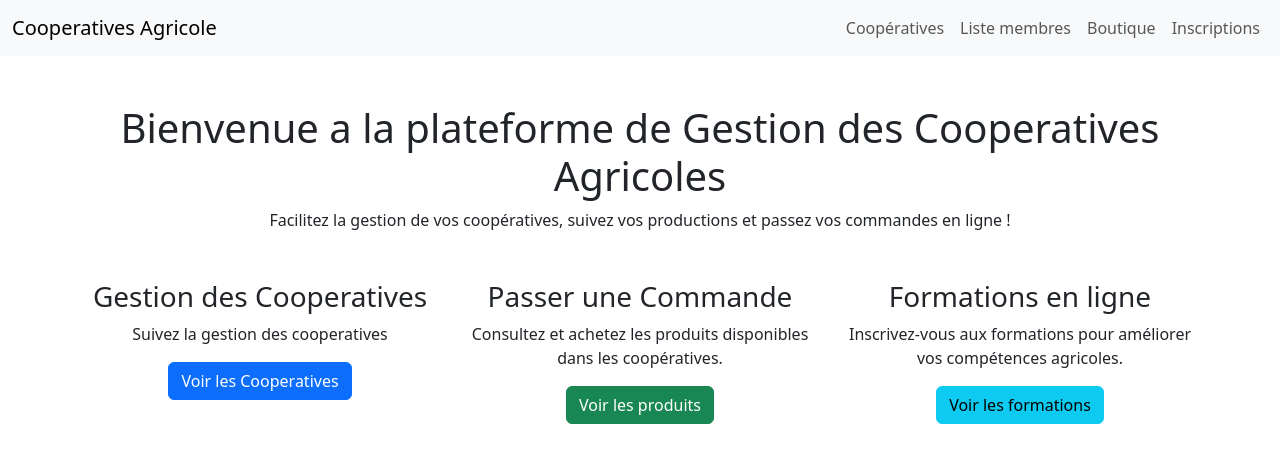
After one commit to bonito85/TestProjetAgricole, a Django app: page / in a window 1280 px wide. The commit adds this page. Shown: the top 463 px of the page. Run offline with Django 5.2, Linux system fonts and the light colour scheme.

Commit message:
modifications

```diff
--- /dev/null
+++ b/test1/members/templates/index.html
@@ -0,0 +1,60 @@
+<!DOCTYPE html>
+<html lang="fr">
+<head>
+    <meta charset="UTF-8">
+    <meta name="viewport" content="width=device-width, initial-scale=1.0">
+    <link href="https://cdn.jsdelivr.net/npm/bootstrap@5.3.3/dist/css/bootstrap.min.css" rel="stylesheet" integrity="sha384-QWTKZyjpPEjISv5WaRU9OFeRpok6YctnYmDr5pNlyT2bRjXh0JMhjY6hW+ALEwIH" crossorigin="anonymous">
+
+    <title>AgriProjet</title>
+</head>
+<body>
+    <div>
+        <nav class="navbar navbar-expand-lg navbar-light bg-light">
+            <div class="container-fluid">
+                <a class="navbar-brand" href="{% url 'liste_cooperative' %}">Cooperatives Agricole</a>
+                <button class="navbar-toggler" type="button" data-bs-toggle="collapse" data-bs-target="#navbarNav" aria-controls="navbarNav" aria-expanded="false" aria-label="Toggle navigation">
+                    <span class="navbar-toggler-icon"></span>
+                </button>
+                <div class="collapse navbar-collapse" id="navbar">
+                    <ul class="navbar-nav ms-auto">
+                        <li class="nav-item">
+                            <a class="nav-link" href="{% url 'liste_cooperative' %}">Coopératives</a>
+                        </li>
+                        <li class="nav-item">
+                            <a class="nav-link" href="#">Liste membres</a>
+                        </li>
+                        <li class="nav-item">
+                            <a class="nav-link" href="#">Boutique</a>
+                        </li>
+                        <li class="nav-item">
+                            <a class="nav-link" href="#">Inscriptions</a>
+                        </li>
+                    </ul>
+                </div>
+            </div>
+        </nav>
+    </div>
+    <!-- La partie article -->
+    <div class="container mt-5">
+        <h1 class="text-center">Bienvenue a la plateforme de Gestion des Cooperatives Agricoles</h1>
+        <p class="text-center">Facilitez la gestion de vos coopératives, suivez vos productions et passez vos commandes en ligne !</p>
+        <div class="row mt-5">
+            <div class="col-md-4 text-center">
+                <h3>Gestion des Cooperatives</h3>
+                <p>Suivez la gestion des cooperatives</p>
+                <a href="{% url 'liste_cooperative' %}" class="btn btn-primary">Voir les Cooperatives</a>
+            </div>
+            <div class="col-md-4 text-center">
+                <h3>Passer une Commande</h3>
+                <p>Consultez et achetez les produits disponibles dans les coopératives.</p>
+                <a href="#" class="btn btn-success">Voir les produits</a>
+            </div>
+            <div class="col-md-4 text-center">
+                <h3>Formations en ligne</h3>
+                <p>Inscrivez-vous aux formations pour améliorer vos compétences agricoles.</p>
+                <a href="#" class="btn btn-info">Voir les formations</a>
+            </div>
+        </div>
+    </div>
+</body>
+</html>
--- a/test1/members/templates/liste_cooperative.html
+++ b/test1/members/templates/liste_cooperative.html
@@ -25,6 +25,10 @@
                 </ul>
             </div>
         </div>
+        <div class="card-footer">
+            <a href="{% url 'index' %}" class="btn btn-secondary">Retour</a>
+        </div>
     </div>
+
 </body>
 </html>
--- a/test1/members/urls.py
+++ b/test1/members/urls.py
@@ -2,6 +2,7 @@ from django.urls import path
 from . import views
 
 urlpatterns = [
+    path('', views.index, name='index'),
     path('members/', views.members, name='members'),
     path('members/details/<int:id>', views.details, name='details'),
     path('liste_cooperative/', views.liste_cooperative, name='liste_cooperative'),
--- a/test1/members/views.py
+++ b/test1/members/views.py
@@ -3,9 +3,9 @@ from django.http import HttpResponse
 from django.template import loader
 from .models import Member, Cooperative
 
-#def members(request):
-#      template = loader.get_template('home.html')
-#    return HttpResponse(template.render())
+def index(request):
+    template = loader.get_template('index.html')
+    return render(request, 'index.html')
 
 
 
```
Also changed, not shown: test1/members/templates/details.html (+14 -5 lines), test1/members/templates/home.html (deleted, +0 -16 lines).
